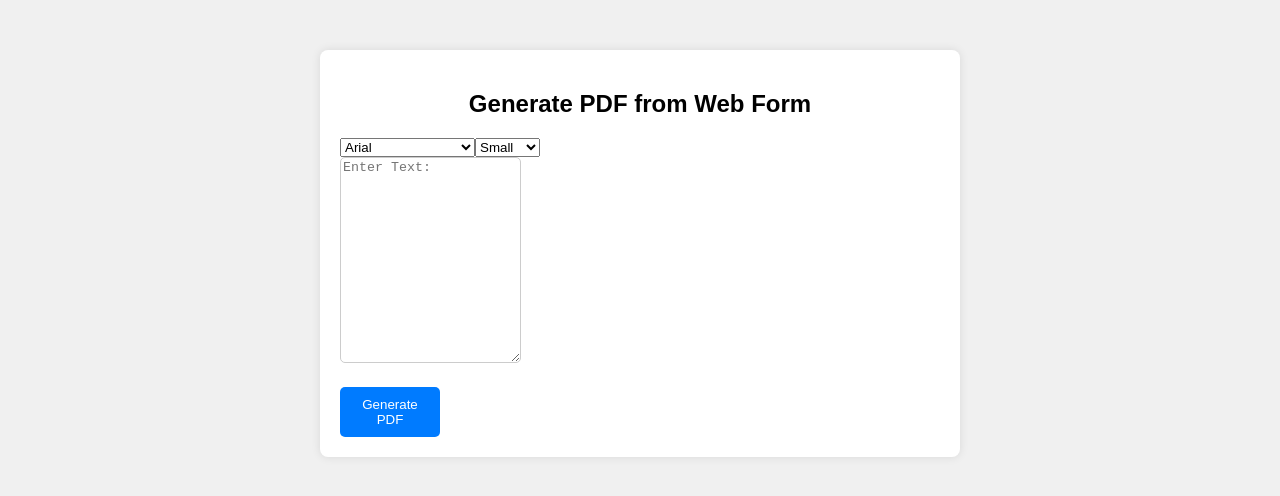
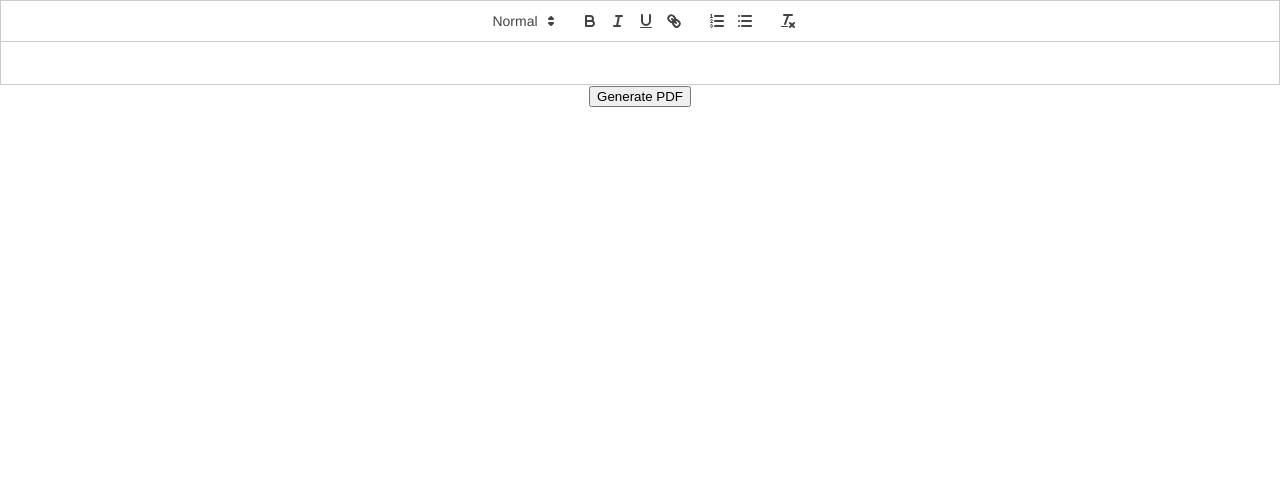
Before and after one commit to TheProgramMaster/MSU-Provost-Office-PDF-Generator-Module, a React (Create React App) app in the folder geeks-for-geeks/: page / in a window 1280 px wide. Shown: the top 496 px of the page. Built offline with nearby package versions, Linux system fonts and the light colour scheme.

Commit message:
Functioning of buttons
Imported quill

```diff
--- a/geeks-for-geeks/package.json
+++ b/geeks-for-geeks/package.json
@@ -7,10 +7,11 @@
     "@testing-library/react": "^13.4.0",
     "@testing-library/user-event": "^13.5.0",
     "parchment": "^2.0.1",
-    "quill": "^1.3.6",
+    "quill": "^1.3.7",
     "react": "^18.2.0",
     "react-dom": "^18.2.0",
     "react-helmet": "^6.1.0",
+    "react-quill": "^2.0.0",
     "react-scripts": "5.0.1",
     "web-vitals": "^2.1.4"
   },
--- a/geeks-for-geeks/src/App.css
+++ b/geeks-for-geeks/src/App.css
@@ -2,86 +2,14 @@
   text-align: center;
 }
 
-.App-logo {
-  height: 40vmin;
-  pointer-events: none;
-}
-
-@media (prefers-reduced-motion: no-preference) {
-  .App-logo {
-    animation: App-logo-spin infinite 20s linear;
-  }
-}
-
-.App-header {
-  background-color: #282c34;
+.App-header{
+  background-color: White;
   min-height: 100vh;
   display: flex;
   flex-direction: column;
   align-items: center;
   justify-content: center;
-  font-size: calc(10px + 2vmin);
-  color: white;
+  font-size: calc(10px+2vmin);
+  color: black;
+
 }
-
-.App-link {
-  color: #61dafb;
-}
-
-@keyframes App-logo-spin {
-  from {
-    transform: rotate(0deg);
-  }
-  to {
-    transform: rotate(360deg);
-  }
-}
-
-body {
-  font-family: Arial, sans-serif;
-  background-color: #f0f0f0;
-  margin: 0;
-  padding: 0;
-}
-
-.container{
-  max-width:600px;
-  margin: 50px auto;
-  background-color:#fff;
-  padding:20px;
-  border-radius:8px;
-  box-shadow: 0 0 10px rgba(0,0,0,0.1);
-}
-
-h2 {
-  text-align:center;
-}
-.form-group {
-   margin-bottom: 20px;
-}
-
-label {
-  font-weight: bold;
-}
-
-.editor {
-  height: 200px;
-  border: 1px solid #ccc;
-  border-radius: 5px;
-}
-
-.btn-submit {
-  display: block;
-  width: 100px;
-  padding:10px;
-  background-color: #007bff;
-  color:#fff;
-  border:none;
-  border-radius:5px;
-  cursor:pointer;
-  transition:background-color 0.3s ease;
-}
-
-.btn-submit:hover{
-  background-color: #0056b3;
-}
--- a/geeks-for-geeks/src/App.js
+++ b/geeks-for-geeks/src/App.js
@@ -1,41 +1,19 @@
 import logo from './logo.svg';
-import Quill from "quill";
 import './App.css';
-
-function AddLibrary(urlOfTheLibrary){
-  const script = document.createElement("script");
-  script.src = urlOfTheLibrary;
-  script.async = true;
-  document.body.appendChild(script);
-}
+import Editor from './Editor/Editor';
 
 function App() {
-  return(
-   <div class="container">
-    <h2>Generate PDF from Web Form</h2>
-    <div class="toolbar">
-      <select id="fontFamily">
-        <option value="Arial">Arial</option>
-        <option value="Times New Roman">Times New Roman</option>
-        <option value="Courier New">Courier New</option>
-      </select>
-      <select id="fontSize">
-        <option value="10px">Small</option>
-        <option value="14px">Normal</option>
-        <option value="18px">Large</option>
-      </select>
-    </div>
-    <form id="pdfForm">
-      <div class="form-group">
-        <textarea id="editor-container" class="editor" placeholder="Enter Text: "></textarea>
-      </div>
+  return (
+    <div className="App">
+        <Editor />
+
+      <form id="pdfForm">
       <button type="submit" class="btn-submit">Generate PDF</button>
     </form>
-    {AddLibrary("https://cdn.quilljs.com/1.3.6/quill.js")}
-   </div>
+    </div>
+
+
   );
 }
 
-let quill = new Quill('#editor-container');
-
 export default App;
--- /dev/null
+++ b/geeks-for-geeks/src/Editor/Editor.js
@@ -0,0 +1,17 @@
+import React, {useState} from 'react';
+import ReactQuill from 'react-quill';
+import 'react-quill/dist/quill.snow.css';
+
+const Editor = () => {
+    const [value, setValue] = useState('');
+
+    return (
+        <div>
+            <ReactQuill theme="snow" value={value} onChange={setValue} />
+        </div>
+
+    )
+
+}
+
+export default Editor
```
Also changed, not shown: geeks-for-geeks/src/index.html (added, +55 -0 lines), 2 other files (tests, documents, lock files or other folders).
